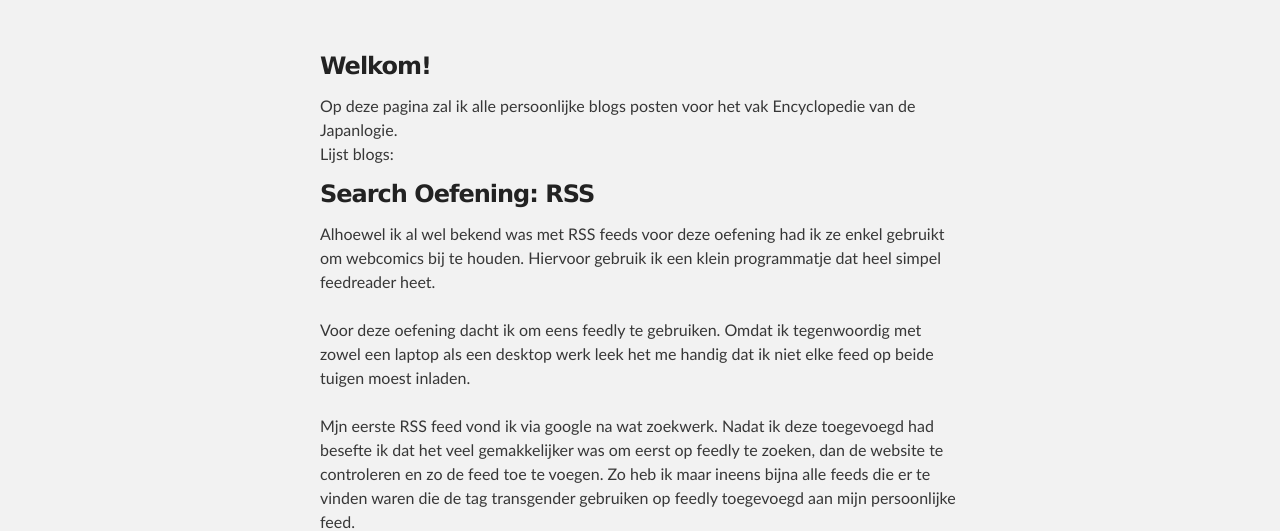
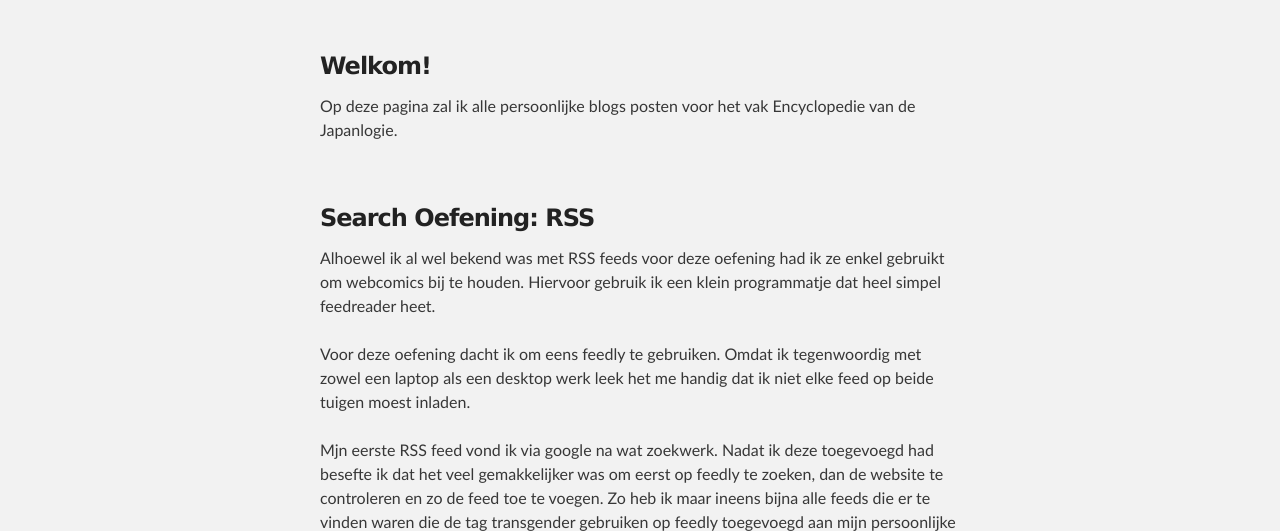
Before and after one commit to SammieWalschaerts/sammiewalschaerts.github.io, a plain HTML site: page index.html in a window 1280 px wide. Shown: the part 275-806 px from the top of the page. Drawn offline with Linux system fonts and the light colour scheme.

Commit message:
Update index.html

```diff
--- a/index.html
+++ b/index.html
@@ -32,8 +32,8 @@
       <section id="main_content" class="inner">
         <h3>Welkom!</h3>
           <div>Op deze pagina zal ik alle persoonlijke blogs posten voor het vak Encyclopedie van de Japanlogie.</div>
-          <div>Lijst blogs:</div>
-
+          <div>&nbsp;</div>
+          <div>&nbsp;</div>
         <h3>Search Oefening: RSS</h3>
           <div>Alhoewel ik al wel bekend was met RSS feeds voor deze oefening had ik ze enkel gebruikt om webcomics bij te houden. Hiervoor gebruik ik een klein programmatje dat heel simpel <i>feedreader</i> heet.</div>
           <div>&nbsp;</div>
```
